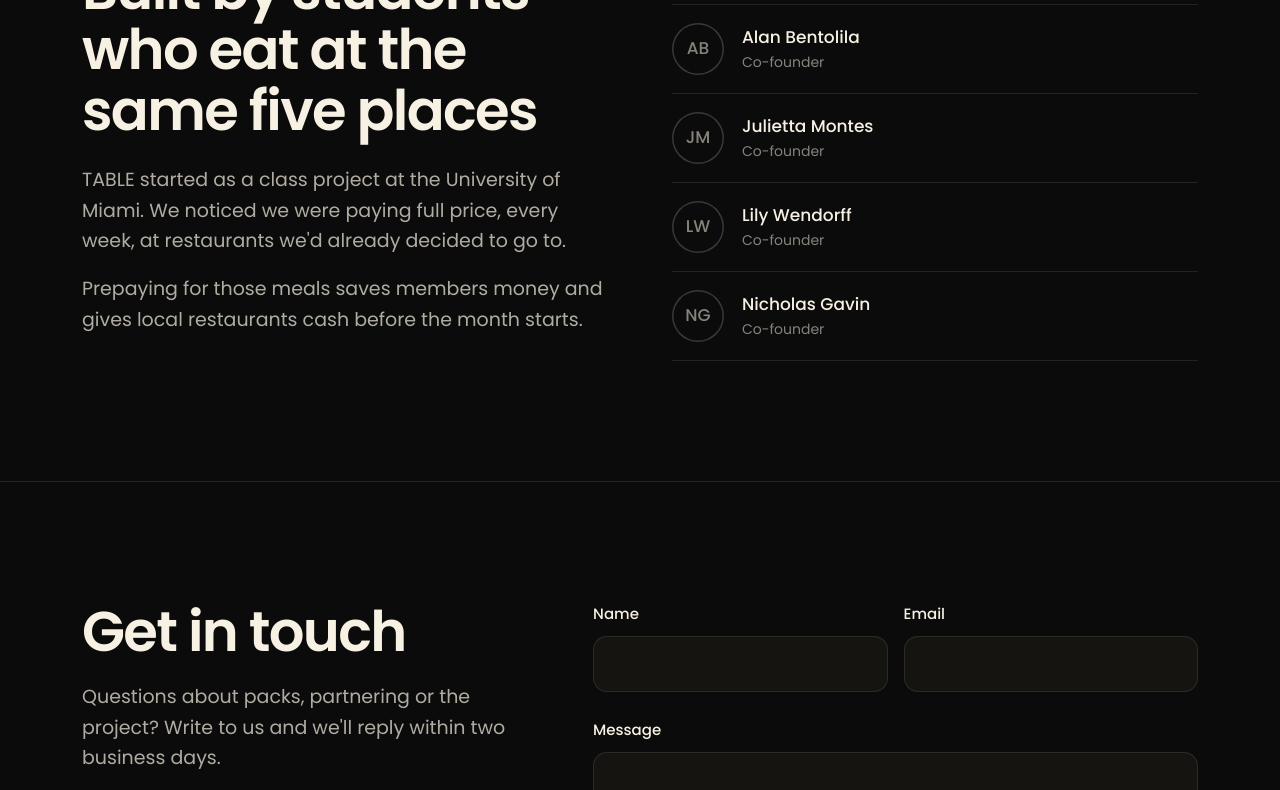
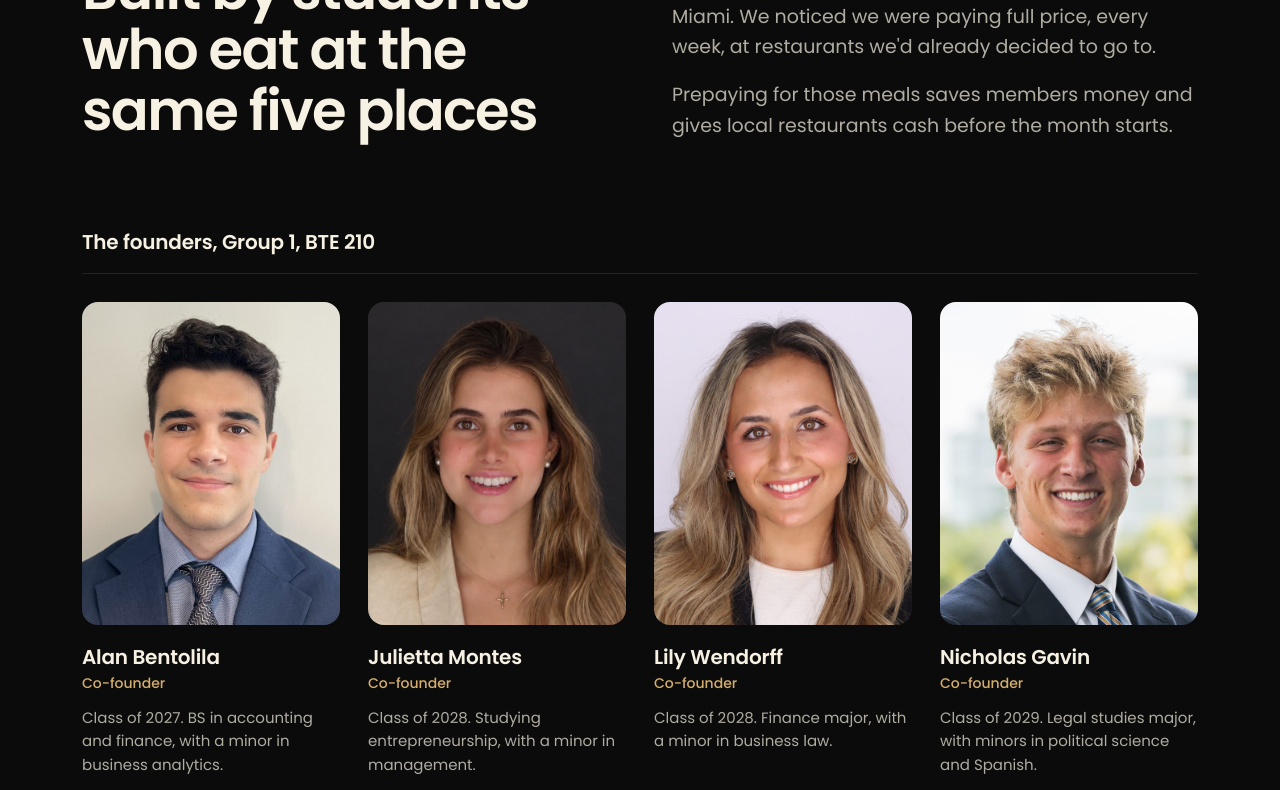
Before and after one commit to AlanHBentolila/table, a plain HTML site: page index.html in a window 1280 px wide. Shown: the part 4374-5164 px from the top of the page. Drawn offline with nearby package versions, Linux system fonts and the light colour scheme.

Commit message:
Add founder headshots, bios and LinkedIn links
Co-Authored-By: Claude Opus 5.5 <noreply@anthropic.com>

```diff
--- a/index.html
+++ b/index.html
@@ -217,13 +217,19 @@ input[type=range]::-moz-range-thumb{width:24px;height:24px;border:none;border-ra
 /* =========================================================
    TEAM + CONTACT
    ========================================================= */
-.about{display:grid;grid-template-columns:1fr 1fr;gap:64px}
+.about{display:grid;grid-template-columns:1fr 1fr;gap:64px;align-items:end}
 .about .lede + .lede{margin-top:18px}
-.team{list-style:none;border-top:1px solid var(--rule)}
-.team li{display:flex;align-items:center;gap:18px;padding:18px 0;border-bottom:1px solid var(--rule)}
-.team .av{width:52px;height:52px;border-radius:50%;display:grid;place-items:center;box-shadow:inset 0 0 0 1.5px var(--rule-2);color:var(--cream-50);font-weight:500}
-.team .nm{font-weight:500}
-.team .rl{font-size:14px;color:var(--cream-50)}
+.team-head{margin:88px 0 28px;padding-bottom:18px;border-bottom:1px solid var(--rule)}
+.team{list-style:none;display:grid;grid-template-columns:repeat(4,1fr);gap:40px 28px}
+.team li{display:flex;flex-direction:column;align-items:flex-start}
+.team img{width:100%;height:auto;aspect-ratio:4/5;object-fit:cover;border-radius:16px;background:var(--char);margin-bottom:20px}
+.team h4{font-size:20px;font-weight:600;letter-spacing:-.01em;line-height:1.25}
+.team .rl{font-size:14px;font-weight:500;color:var(--gold);margin-top:2px}
+.team .bio{font-size:15px;line-height:1.55;color:var(--cream-70);margin:12px 0 20px;max-width:30ch}
+.team .li{margin-top:auto;display:inline-flex;align-items:center;gap:8px;height:40px;padding:0 18px;border-radius:999px;font-size:14px;font-weight:500;text-decoration:none;color:var(--cream);box-shadow:inset 0 0 0 1px var(--rule-2);transition:box-shadow .15s,color .15s}
+.team .li:hover{color:var(--gold-hi);box-shadow:inset 0 0 0 1px var(--gold)}
+@media (max-width:980px){.team{grid-template-columns:repeat(2,1fr)}.team-head{margin-top:64px}}
+@media (max-width:520px){.team{grid-template-columns:1fr;gap:48px}.team img{max-width:360px}}
 .contact{display:grid;grid-template-columns:.85fr 1.15fr;gap:64px}
 .contact .mail{display:inline-block;margin-top:28px;font-size:24px;font-weight:500;color:var(--gold);text-decoration:none;border-bottom:1.5px solid rgba(212,174,106,.4)}
 .contact .mail:hover{border-bottom-color:var(--gold)}
@@ -465,21 +471,46 @@ footer .disc{margin-top:48px;padding-top:24px;border-top:1px solid var(--rule);d
 
 <!-- ============ ABOUT / TEAM ============ -->
 <section id="about">
-  <div class="wrap about">
-    <div>
+  <div class="wrap">
+    <div class="about">
       <h2>Built by students who eat at the same five places</h2>
-      <p class="lede" style="margin-top:24px">TABLE started as a class project at the University of Miami. We noticed we were paying full price, every week, at restaurants we'd already decided to go to.</p>
-      <p class="lede">Prepaying for those meals saves members money and gives local restaurants cash before the month starts.</p>
+      <div>
+        <p class="lede">TABLE started as a class project at the University of Miami. We noticed we were paying full price, every week, at restaurants we'd already decided to go to.</p>
+        <p class="lede">Prepaying for those meals saves members money and gives local restaurants cash before the month starts.</p>
+      </div>
     </div>
-    <div>
-      <h3 style="margin-bottom:18px">The team, Group 1, BTE 210</h3>
-      <ul class="team">
-        <li><span class="av">AB</span><div><div class="nm">Alan Bentolila</div><div class="rl">Co-founder</div></div></li>
-        <li><span class="av">JM</span><div><div class="nm">Julietta Montes</div><div class="rl">Co-founder</div></div></li>
-        <li><span class="av">LW</span><div><div class="nm">Lily Wendorff</div><div class="rl">Co-founder</div></div></li>
-        <li><span class="av">NG</span><div><div class="nm">Nicholas Gavin</div><div class="rl">Co-founder</div></div></li>
-      </ul>
-    </div>
+
+    <h3 class="team-head">The founders, Group 1, BTE 210</h3>
+    <ul class="team">
+      <li>
+        <img src="images/team/alan-bentolila.jpg" width="640" height="800" loading="lazy" alt="Headshot of Alan Bentolila">
+        <h4>Alan Bentolila</h4>
+        <p class="rl">Co-founder</p>
+        <p class="bio">Class of 2027. BS in accounting and finance, with a minor in business analytics.</p>
+        <a class="li" href="https://www.linkedin.com/in/alan-bentolila/" target="_blank" rel="noopener noreferrer" aria-label="Alan Bentolila on LinkedIn (opens in a new tab)"><svg width="15" height="15" viewBox="0 0 24 24" fill="currentColor" aria-hidden="true"><path d="M4.98 3.5a2.5 2.5 0 1 1 0 5 2.5 2.5 0 0 1 0-5ZM3 9.75h4V21H3V9.75ZM9.5 9.75h3.83v1.54h.05c.53-.95 1.84-1.95 3.79-1.95 4.05 0 4.8 2.53 4.8 5.82V21h-4v-5.15c0-1.23-.02-2.81-1.8-2.81-1.8 0-2.07 1.34-2.07 2.72V21h-4V9.75Z"/></svg>LinkedIn</a>
+      </li>
+      <li>
+        <img src="images/team/julietta-montes.jpg" width="640" height="800" loading="lazy" alt="Headshot of Julietta Montes">
+        <h4>Julietta Montes</h4>
+        <p class="rl">Co-founder</p>
+        <p class="bio">Class of 2028. Studying entrepreneurship, with a minor in management.</p>
+        <a class="li" href="https://www.linkedin.com/in/julietta-montes" target="_blank" rel="noopener noreferrer" aria-label="Julietta Montes on LinkedIn (opens in a new tab)"><svg width="15" height="15" viewBox="0 0 24 24" fill="currentColor" aria-hidden="true"><path d="M4.98 3.5a2.5 2.5 0 1 1 0 5 2.5 2.5 0 0 1 0-5ZM3 9.75h4V21H3V9.75ZM9.5 9.75h3.83v1.54h.05c.53-.95 1.84-1.95 3.79-1.95 4.05 0 4.8 2.53 4.8 5.82V21h-4v-5.15c0-1.23-.02-2.81-1.8-2.81-1.8 0-2.07 1.34-2.07 2.72V21h-4V9.75Z"/></svg>LinkedIn</a>
+      </li>
+      <li>
+        <img src="images/team/lily-wendorff.jpg" width="640" height="800" loading="lazy" alt="Headshot of Lily Wendorff">
+        <h4>Lily Wendorff</h4>
+        <p class="rl">Co-founder</p>
+        <p class="bio">Class of 2028. Finance major, with a minor in business law.</p>
+        <a class="li" href="https://www.linkedin.com/in/liliannawendorff" target="_blank" rel="noopener noreferrer" aria-label="Lily Wendorff on LinkedIn (opens in a new tab)"><svg width="15" height="15" viewBox="0 0 24 24" fill="currentColor" aria-hidden="true"><path d="M4.98 3.5a2.5 2.5 0 1 1 0 5 2.5 2.5 0 0 1 0-5ZM3 9.75h4V21H3V9.75ZM9.5 9.75h3.83v1.54h.05c.53-.95 1.84-1.95 3.79-1.95 4.05 0 4.8 2.53 4.8 5.82V21h-4v-5.15c0-1.23-.02-2.81-1.8-2.81-1.8 0-2.07 1.34-2.07 2.72V21h-4V9.75Z"/></svg>LinkedIn</a>
+      </li>
+      <li>
+        <img src="images/team/nicholas-gavin.jpg" width="640" height="800" loading="lazy" alt="Headshot of Nicholas Gavin">
+        <h4>Nicholas Gavin</h4>
+        <p class="rl">Co-founder</p>
+        <p class="bio">Class of 2029. Legal studies major, with minors in political science and Spanish.</p>
+        <a class="li" href="https://www.linkedin.com/in/nicholastgavin" target="_blank" rel="noopener noreferrer" aria-label="Nicholas Gavin on LinkedIn (opens in a new tab)"><svg width="15" height="15" viewBox="0 0 24 24" fill="currentColor" aria-hidden="true"><path d="M4.98 3.5a2.5 2.5 0 1 1 0 5 2.5 2.5 0 0 1 0-5ZM3 9.75h4V21H3V9.75ZM9.5 9.75h3.83v1.54h.05c.53-.95 1.84-1.95 3.79-1.95 4.05 0 4.8 2.53 4.8 5.82V21h-4v-5.15c0-1.23-.02-2.81-1.8-2.81-1.8 0-2.07 1.34-2.07 2.72V21h-4V9.75Z"/></svg>LinkedIn</a>
+      </li>
+    </ul>
   </div>
 </section>
 
```
Also changed, not shown: images/team/alan-bentolila.jpg (added), images/team/julietta-montes.jpg (added), images/team/lily-wendorff.jpg (added), images/team/nicholas-gavin.jpg (added), 1 other file.
